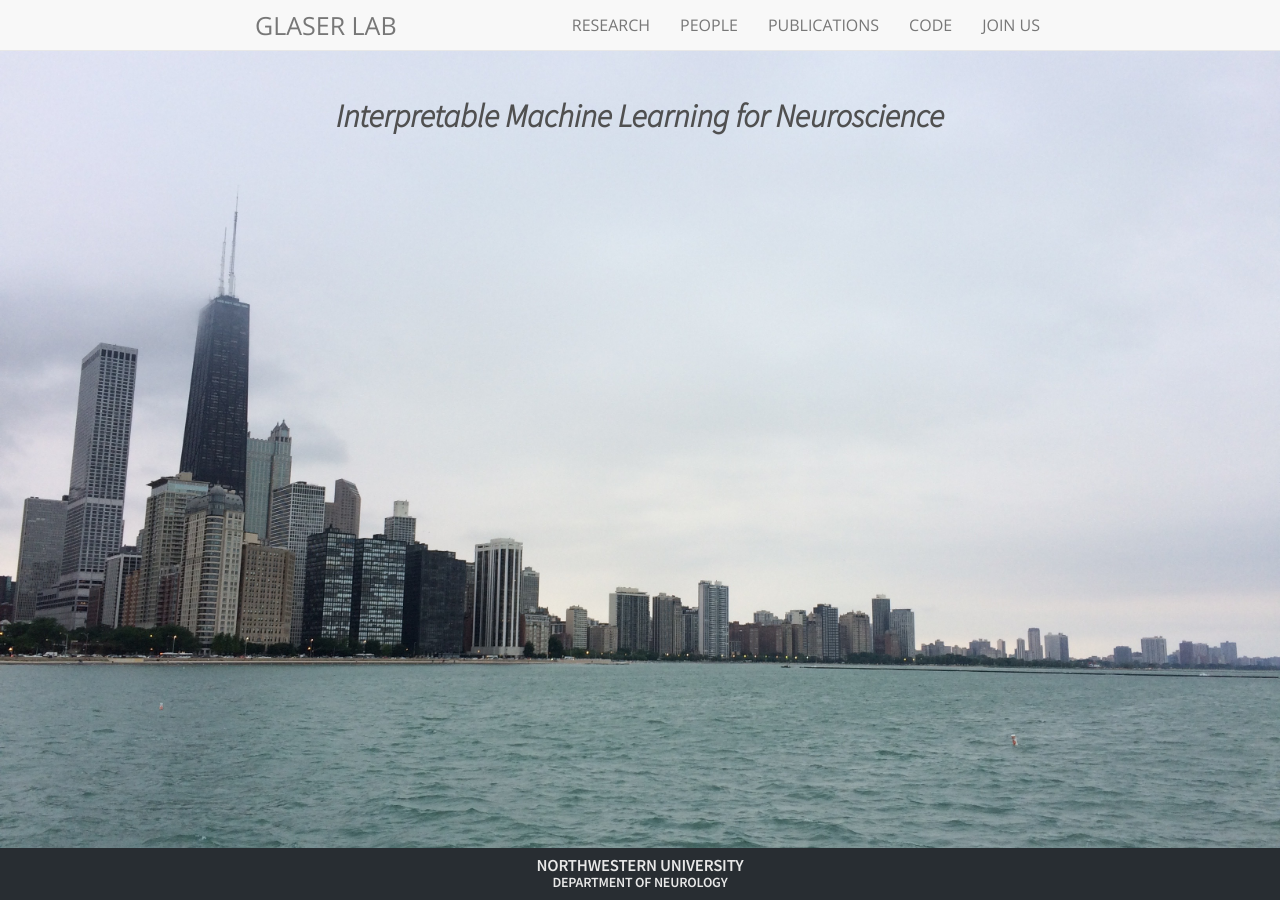
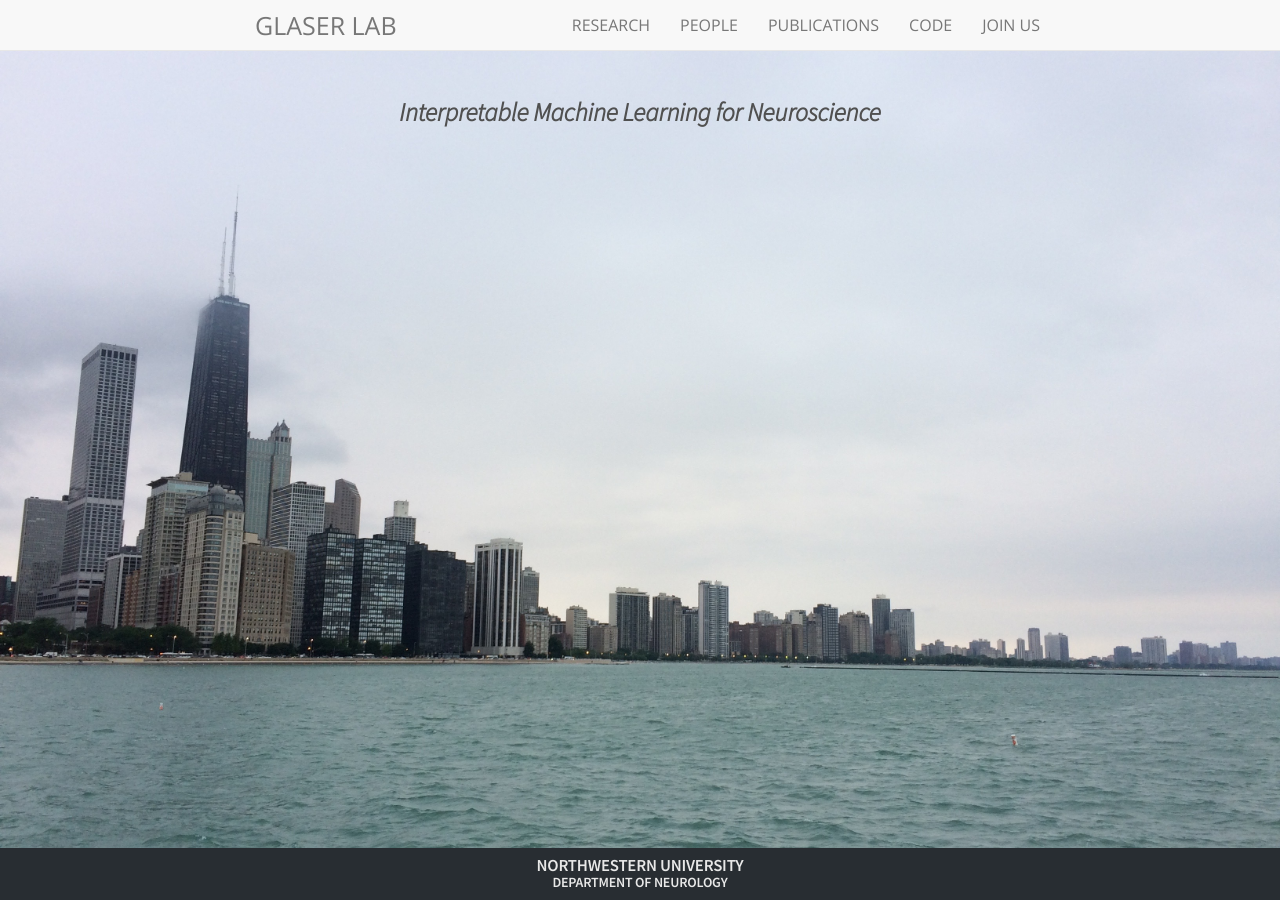
Before and after one commit to glaserlab/glaserlab.github.io, a Jekyll site: the page built from index.html, in a window 1280 px wide. Built offline with Jekyll 4.4.1, drawn with Linux system fonts in a browser that asks for light colours; nearby versions of some CDN libraries; comment, search, counter and statistics services are not loaded.

```diff
--- a/index.html
+++ b/index.html
@@ -17,7 +17,8 @@ body {
 
 
       <!-- <h1 style="font-size:2.3em; font-family:Source Sans Pro"><i>Interpretable Machine Learning for Neuroscience <br><br></i></h1> -->
-      <h1 style="font-size:2.3em; font-family:Source Sans Pro; color:#505050"><i>Interpretable Machine Learning for Neuroscience <br><br></i></h1>
+      <!-- <h1 style="font-size:2.3em; font-family:Source Sans Pro; color:#505050"><i>Interpretable Machine Learning for Neuroscience <br><br></i></h1> -->
+      <h1 style="font-size:2vw; font-family:Source Sans Pro; color:#505050"><i>Interpretable Machine Learning for Neuroscience <br><br></i></h1>
 
 <!--       <h2 style="font-size:1.6em"><i>Lab Opening September 2022 in Northwestern Neurology Department! <br><br></i></h2>      -->
 
```
